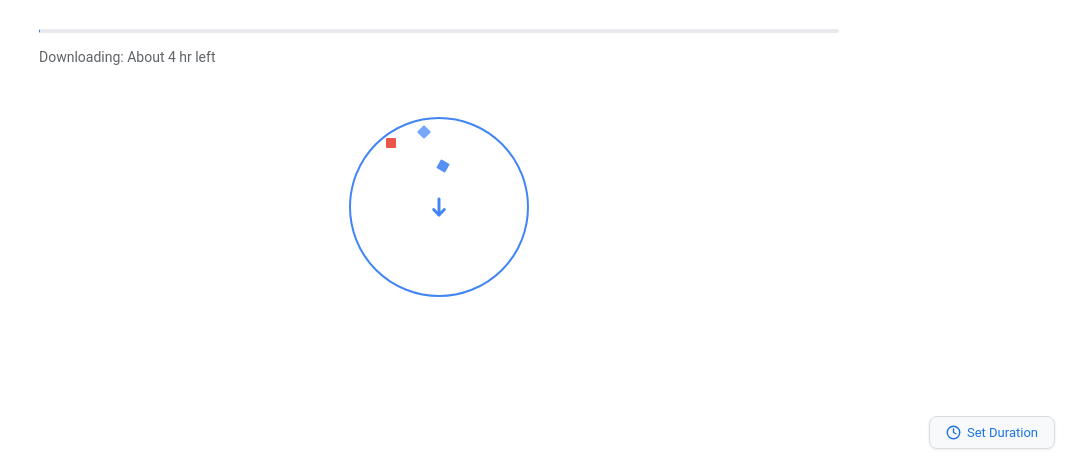
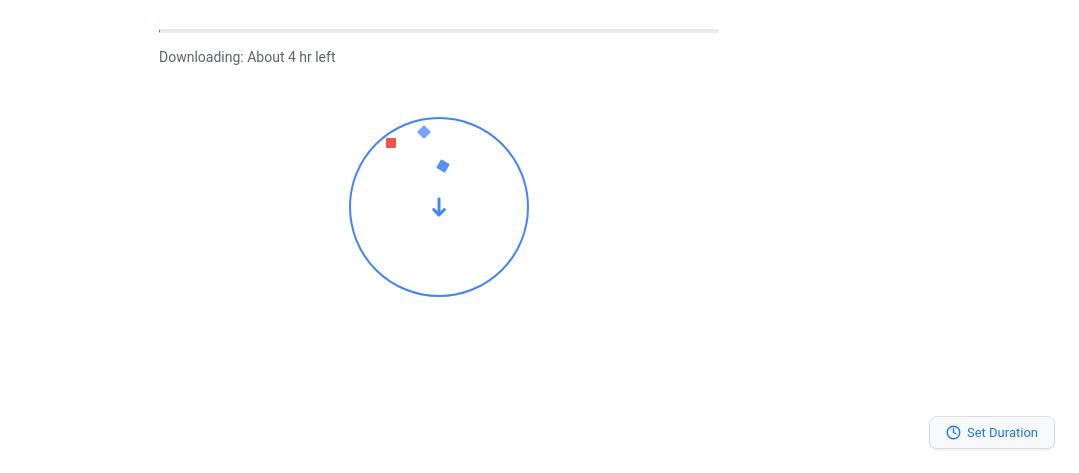
Before and after one commit to mztakeyocrackers-lang/fake-Chromebook-update-screen, a plain HTML site: page index.html in a window 1280 px wide. Shown: the part 327-800 px from the top of the page, without its empty margins (201-1280 px from the left). Drawn offline with Linux system fonts and the light colour scheme.

Commit message:
Modify .screen class styles in index.html
Updated the .screen class to adjust width and margin.

```diff
--- a/index.html
+++ b/index.html
@@ -8,7 +8,7 @@
 * { box-sizing: border-box; margin: 0; padding: 0; }
 html, body { height: 100%; }
 body { background: #fff; display: flex; align-items: center; justify-content: center; min-height: 100vh; font-family: 'Google Sans', 'Roboto', sans-serif; }
-.screen { background: #fff; width: 100%; max-width: 960px; display: flex; flex-direction: column; align-items: flex-start; padding: 56px 80px; text-align: left; }
+.screen { background: #fff; width: 560px; max-width: 90vw; display: flex; flex-direction: column; align-items: flex-start; padding: 56px 0; text-align: left; margin: 0 auto; }
 .g-logo { width: 40px; height: 40px; margin-bottom: 36px; }
 h1 { font-size: 30px; font-weight: 400; color: #202124; margin-bottom: 14px; }
 .subtitle { font-size: 14px; color: #5f6368; white-space: nowrap; margin-bottom: 32px; line-height: 1.6; }
```
